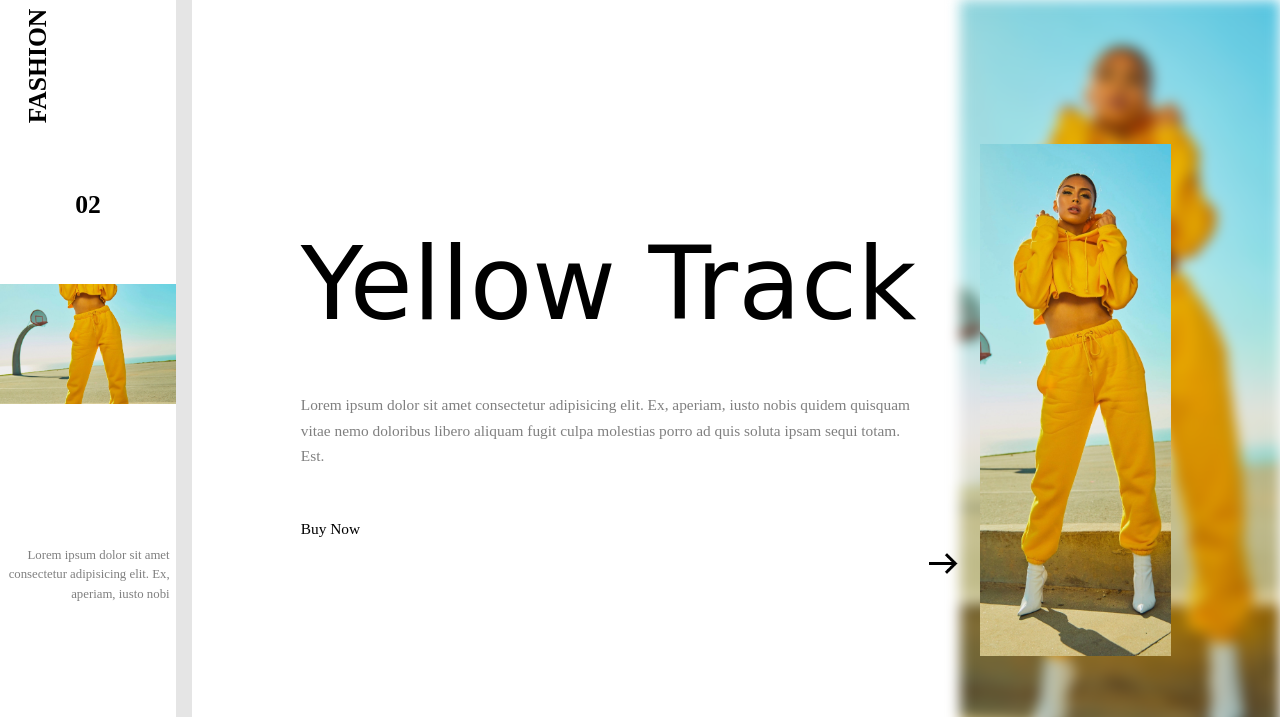
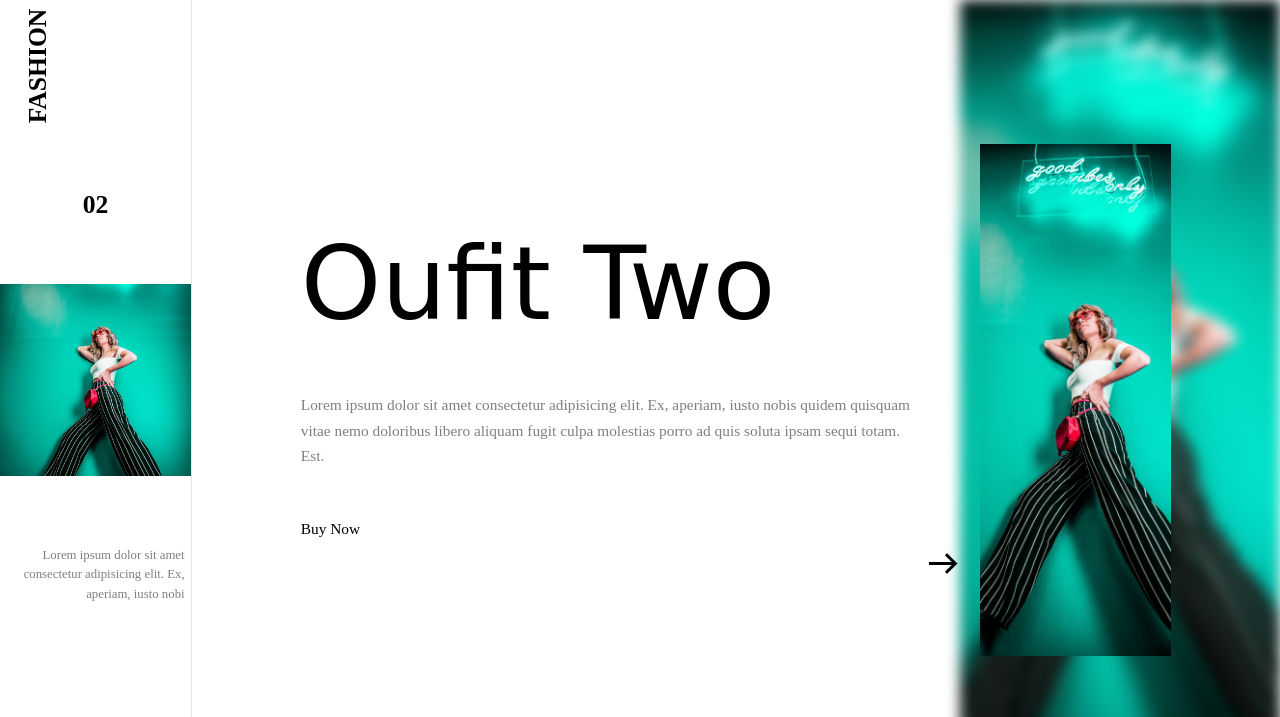
Before and after one commit to LuisRangel03/Repaso, a plain HTML site: page index.html in a window 1280 px wide. Both pictures are taken after a click on the button 943 px from the left and 563 px from the top of the page. Shown: the top 717 px of the page. Drawn offline with Linux system fonts and the light colour scheme; a web font is replaced by a local one.

Commit message:
Terminado

```diff
--- a/css/style.css
+++ b/css/style.css
@@ -42,7 +42,7 @@ to{
 .left-side{
 width: 15vw;
 height:100% ;
-border-right: 1pc solid rgba(0, 0,0, 0.1);
+border-right: 1px solid rgba(0, 0,0, 0.1);
 position: relative;
 display: flex;
 align-items: center;
@@ -82,7 +82,7 @@ overflow: hidden;
 .sm-product-img{
 
 width: 100%;
-height: 15vh;
+height: 15vw;
 object-fit: cover;
 
 }
--- a/js/app.js
+++ b/js/app.js
@@ -3,21 +3,21 @@ console.log('conetado...')
 const productData = [
 {
 index: '01',
-name: 'Yellow One',
+name: 'Oufit One',
 Image: 'img1.jpg',
 des: 'Lorem ipsum dolor sit amet consectetur adipisicing elit. Ex, aperiam, iusto nobis quidem quisquam vitae nemo doloribus libero aliquam fugit culpa molestias porro ad quis soluta ipsam sequi totam. Est.'
 }
 ,
 {
 index: '02',
-name: 'Yellow Two',
+name: 'Oufit Two',
 Image: 'img2.jpg',
 des: 'Lorem ipsum dolor sit amet consectetur adipisicing elit. Ex, aperiam, iusto nobis quidem quisquam vitae nemo doloribus libero aliquam fugit culpa molestias porro ad quis soluta ipsam sequi totam. Est.'
 }
 ,
 {
 index: '03',
-name: 'Yellow Three',
+name: 'Oufit Three',
 Image: 'img3.jpg',
 des: 'Lorem ipsum dolor sit amet consectetur adipisicing elit. Ex, aperiam, iusto nobis quidem quisquam vitae nemo doloribus libero aliquam fugit culpa molestias porro ad quis soluta ipsam sequi totam. Est.'
 }
@@ -33,7 +33,7 @@ let smProductDes = document.querySelector('.sm-product-des')
 let productImgContainer = document.querySelector('.product-img-container')
 let productImg = document.querySelector('.product-img')
 let backdropImg = document.querySelector('.backdrop-img')
-let productDetail = document.querySelector('.product-detail')
+let productDetail = document.querySelector('.detail-product')
 let productName = document.querySelector('.product-name')
 let productDes = document.querySelector('.product-des')
 
@@ -51,6 +51,19 @@ nextBtn.addEventListener('click', () => {
     smProductDes.innerHTML = productData[currentProduct].des.slice(0, 80)
     smImgContainer.classList.add('slide')
     productImgContainer.classList.add('slide')
-    backdropImg.classList.add('slide')
-    productDetail.classList.add('slide')
+    backdropImg.classList.add('fede')
+    productDetail.classList.add('fede')
+
+    setTimeout(() =>{
+        productName.innerHTML = productData[currentProduct].name
+        productDes.innerHTML = productData[currentProduct].des
+        smImg.src = productImg.src = backdropImg.src = `img/${productData[currentProduct].Image}`
+    }, 500)
+
+    setTimeout(() =>{
+    smImgContainer.classList.remove('slide')
+    productImgContainer.classList.remove('slide')
+    backdropImg.classList.remove('fede')
+    productDetail.classList.remove('fede')
+    }, 1000)
 })
```
